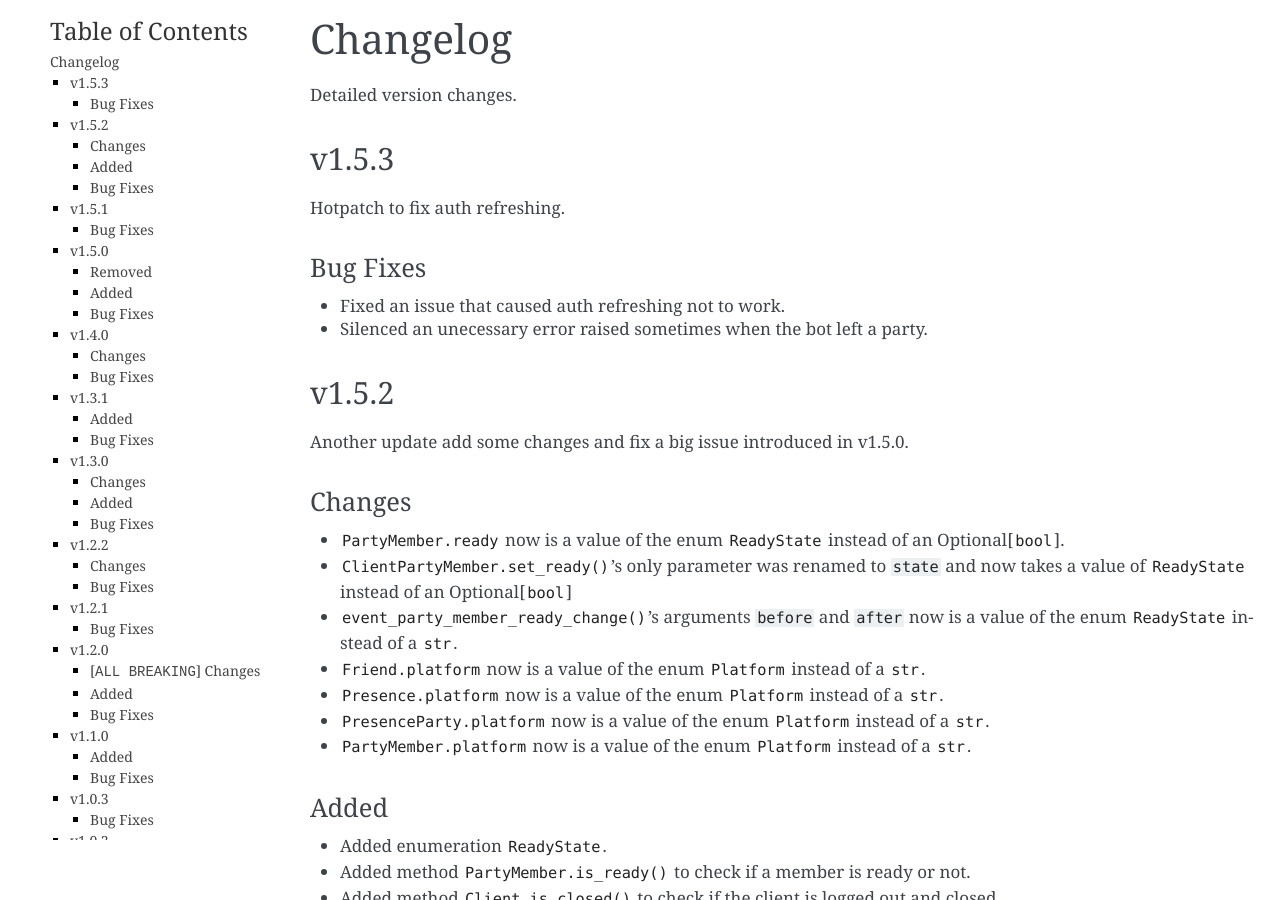
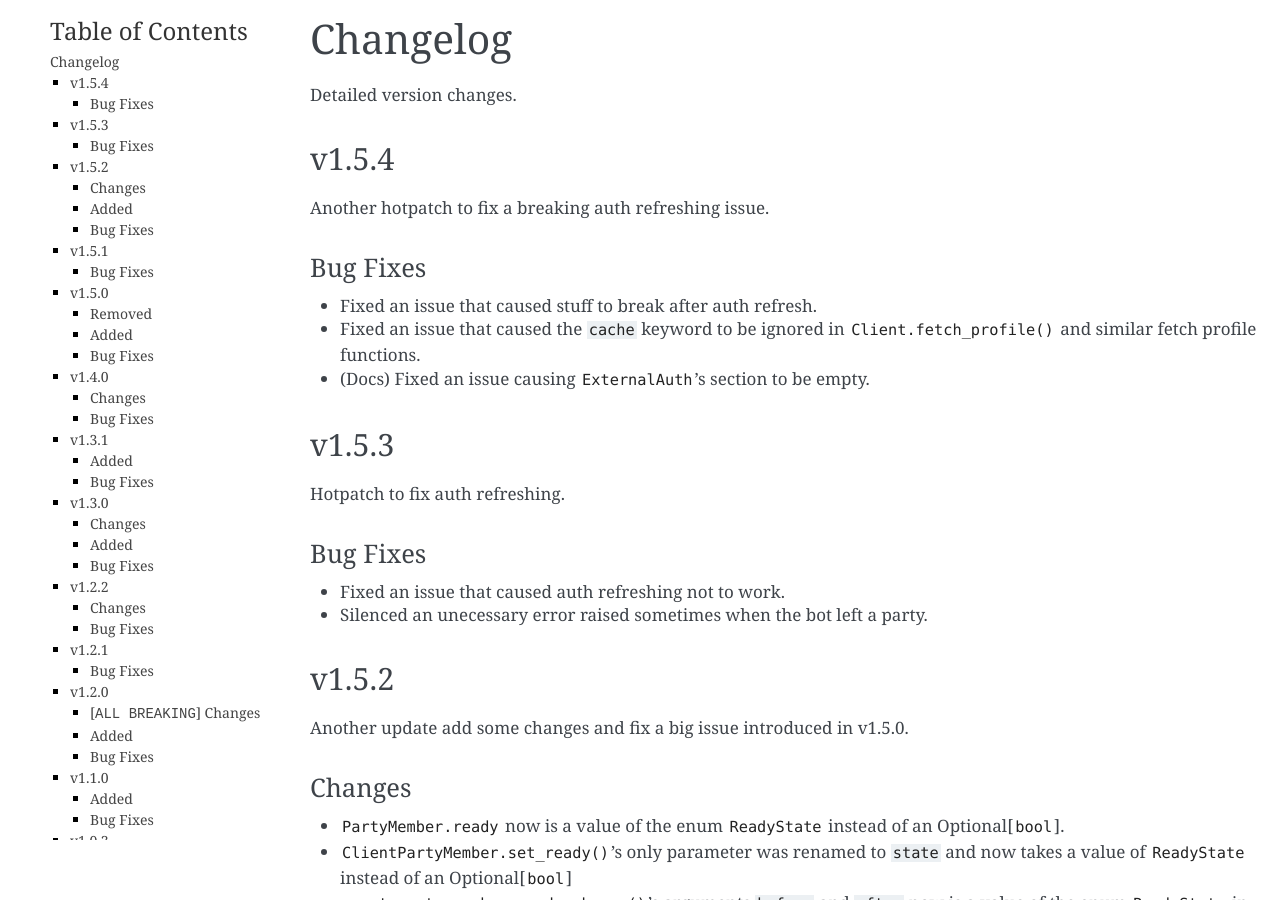
Before and after one commit to Terbau/fortnitepy, a Sphinx documentation site: the page built from docs/changelog.rst, in a window 1280 px wide and 900 px high. Built offline with Sphinx 7.4.7, drawn with Linux system fonts in a browser that asks for light colours.

Commit message:
v1.5.4 changelog + version bump

```diff
--- a/docs/changelog.rst
+++ b/docs/changelog.rst
@@ -4,6 +4,19 @@ Changelog
 =========
 
 Detailed version changes.
+
+v1.5.4
+------
+
+Another hotpatch to fix a breaking auth refreshing issue.
+
+Bug Fixes
+~~~~~~~~~
+
+- Fixed an issue that caused stuff to break after auth refresh.
+- Fixed an issue that caused the ``cache`` keyword to be ignored in :meth:`Client.fetch_profile()` and similar fetch profile functions.
+- (Docs) Fixed an issue causing :class:`ExternalAuth`'s section to be empty.
+
 
 v1.5.3
 ------
--- a/fortnitepy/__init__.py
+++ b/fortnitepy/__init__.py
@@ -25,7 +25,7 @@ OUT OF OR IN CONNECTION WITH THE SOFTWARE OR THE USE OR OTHER DEALINGS IN THE
 SOFTWARE.
 """
 
-__version__ = '1.5.3'
+__version__ = '1.5.4'
 
 import asyncio
 from sys import platform, version_info
@@ -38,7 +38,7 @@ from .message import FriendMessage, PartyMessage
 from .party import (PartyMember, ClientPartyMember, Party, ClientParty,
                     PartyInvitation, PartyJoinConfirmation)
 from .presence import Presence, PresenceGameplayStats, PresenceParty
-from .user import ClientUser, User, BlockedUser
+from .user import ClientUser, User, BlockedUser, ExternalAuth
 from .stats import StatsV2
 from .enums import *
 from .errors import *
```
